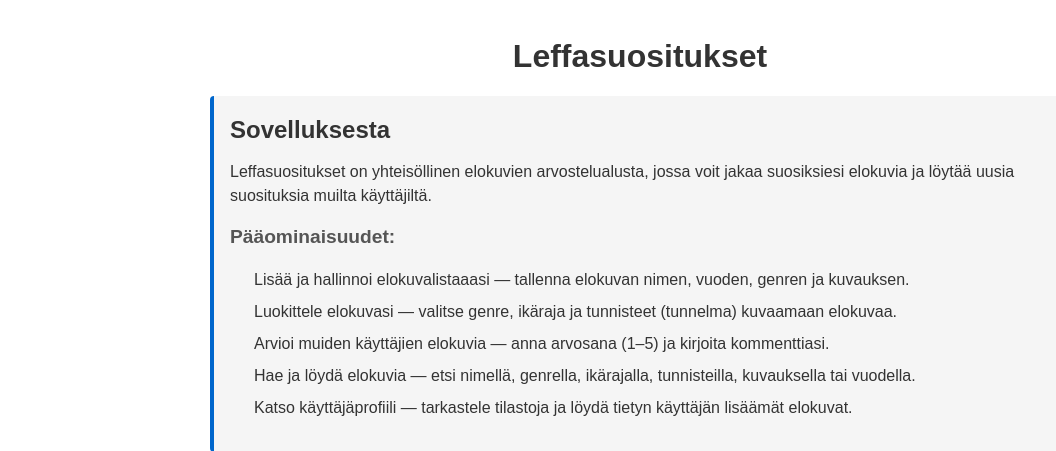
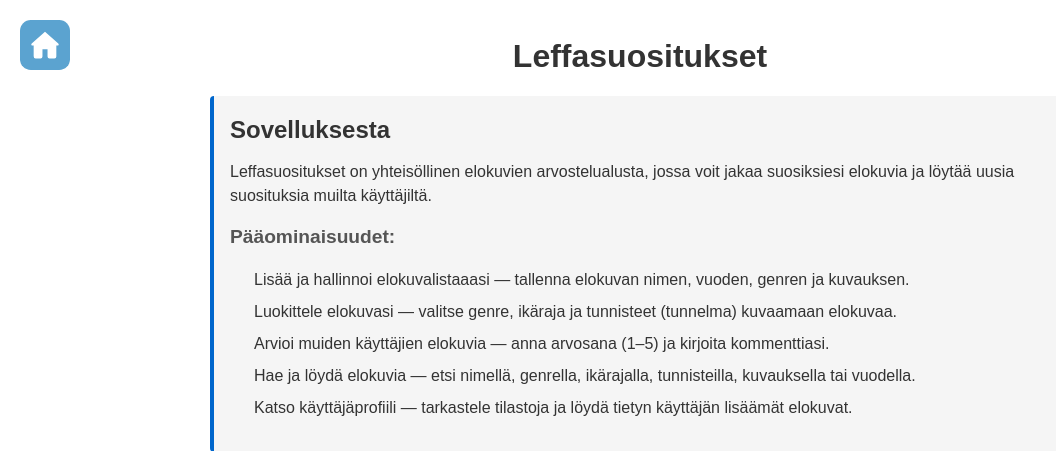
Before and after one commit to BoddyGus/Leffasuositukset, a Flask app: page / in a window 1280 px wide. Shown: the top 451 px of the page, without its empty margins (0-1056 px from the left). Run offline with Flask 3, Linux system fonts and the light colour scheme; data that the repository does not hold is empty.

Commit message:
Add home button with SVG icon to all pages

```diff
--- a/templates/edit_item.html
+++ b/templates/edit_item.html
@@ -6,6 +6,9 @@
   <link rel="stylesheet" href="{{ url_for('static', filename='style.css') }}" />
 </head>
 <body>
+  <a href="{{ url_for('reviews_bp.index') }}" style="position: fixed; top: 20px; left: 20px; width: 50px; height: 50px; z-index: 100;">
+    <img src="{{ url_for('static', filename='home-icon.svg') }}" alt="Home" style="width: 100%; height: 100%;" />
+  </a>
   <h1>Muokkaa elokuvaa</h1>
 
   <form action="/items/{{ item.id }}/update" method="post">
--- a/templates/index.html
+++ b/templates/index.html
@@ -6,6 +6,9 @@
   <link rel="stylesheet" href="{{ url_for('static', filename='style.css') }}" />
 </head>
 <body>
+  <a href="{{ url_for('reviews_bp.index') }}" style="position: fixed; top: 20px; left: 20px; width: 50px; height: 50px; z-index: 100;">
+    <img src="{{ url_for('static', filename='home-icon.svg') }}" alt="Home" style="width: 100%; height: 100%;" />
+  </a>
   {% with messages = get_flashed_messages(with_categories=True) %}
     {% if messages %}
       <ul style="list-style:none; padding-left:0; margin:0 0 12px;">
--- a/templates/item_detail.html
+++ b/templates/item_detail.html
@@ -10,6 +10,9 @@
   </style>
 </head>
 <body>
+  <a href="{{ url_for('reviews_bp.index') }}" style="position: fixed; top: 20px; left: 20px; width: 50px; height: 50px; z-index: 100;">
+    <img src="{{ url_for('static', filename='home-icon.svg') }}" alt="Home" style="width: 100%; height: 100%;" />
+  </a>
 
 {% with messages = get_flashed_messages(with_categories=True) %}
   {% if messages %}
--- a/templates/login.html
+++ b/templates/login.html
@@ -6,6 +6,9 @@
   <link rel="stylesheet" href="{{ url_for('static', filename='style.css') }}" />
 </head>
 <body>
+  <a href="{{ url_for('reviews_bp.index') }}" style="position: fixed; top: 20px; left: 20px; width: 50px; height: 50px; z-index: 100;">
+    <img src="{{ url_for('static', filename='home-icon.svg') }}" alt="Home" style="width: 100%; height: 100%;" />
+  </a>
 
   {% with messages = get_flashed_messages(with_categories=True) %}
     {% if messages %}
--- a/templates/new_item.html
+++ b/templates/new_item.html
@@ -6,6 +6,9 @@
   <link rel="stylesheet" href="{{ url_for('static', filename='style.css') }}" />
 </head>
 <body>
+  <a href="{{ url_for('reviews_bp.index') }}" style="position: fixed; top: 20px; left: 20px; width: 50px; height: 50px; z-index: 100;">
+    <img src="{{ url_for('static', filename='home-icon.svg') }}" alt="Home" style="width: 100%; height: 100%;" />
+  </a>
   <h1>Lisää elokuva</h1>
 
   <form action="/items/create" method="post">
--- a/templates/register.html
+++ b/templates/register.html
@@ -6,6 +6,9 @@
   <link rel="stylesheet" href="{{ url_for('static', filename='style.css') }}" />
 </head>
 <body>
+  <a href="{{ url_for('reviews_bp.index') }}" style="position: fixed; top: 20px; left: 20px; width: 50px; height: 50px; z-index: 100;">
+    <img src="{{ url_for('static', filename='home-icon.svg') }}" alt="Home" style="width: 100%; height: 100%;" />
+  </a>
 
   {% with messages = get_flashed_messages(with_categories=True) %}
     {% if messages %}
--- a/templates/user_profile.html
+++ b/templates/user_profile.html
@@ -6,6 +6,9 @@
   <link rel="stylesheet" href="{{ url_for('static', filename='style.css') }}" />
 </head>
 <body>
+  <a href="{{ url_for('reviews_bp.index') }}" style="position: fixed; top: 20px; left: 20px; width: 50px; height: 50px; z-index: 100;">
+    <img src="{{ url_for('static', filename='home-icon.svg') }}" alt="Home" style="width: 100%; height: 100%;" />
+  </a>
 
 {% with messages = get_flashed_messages(with_categories=True) %}
   {% if messages %}
```
Also changed, not shown: static/home-icon.svg (added).
